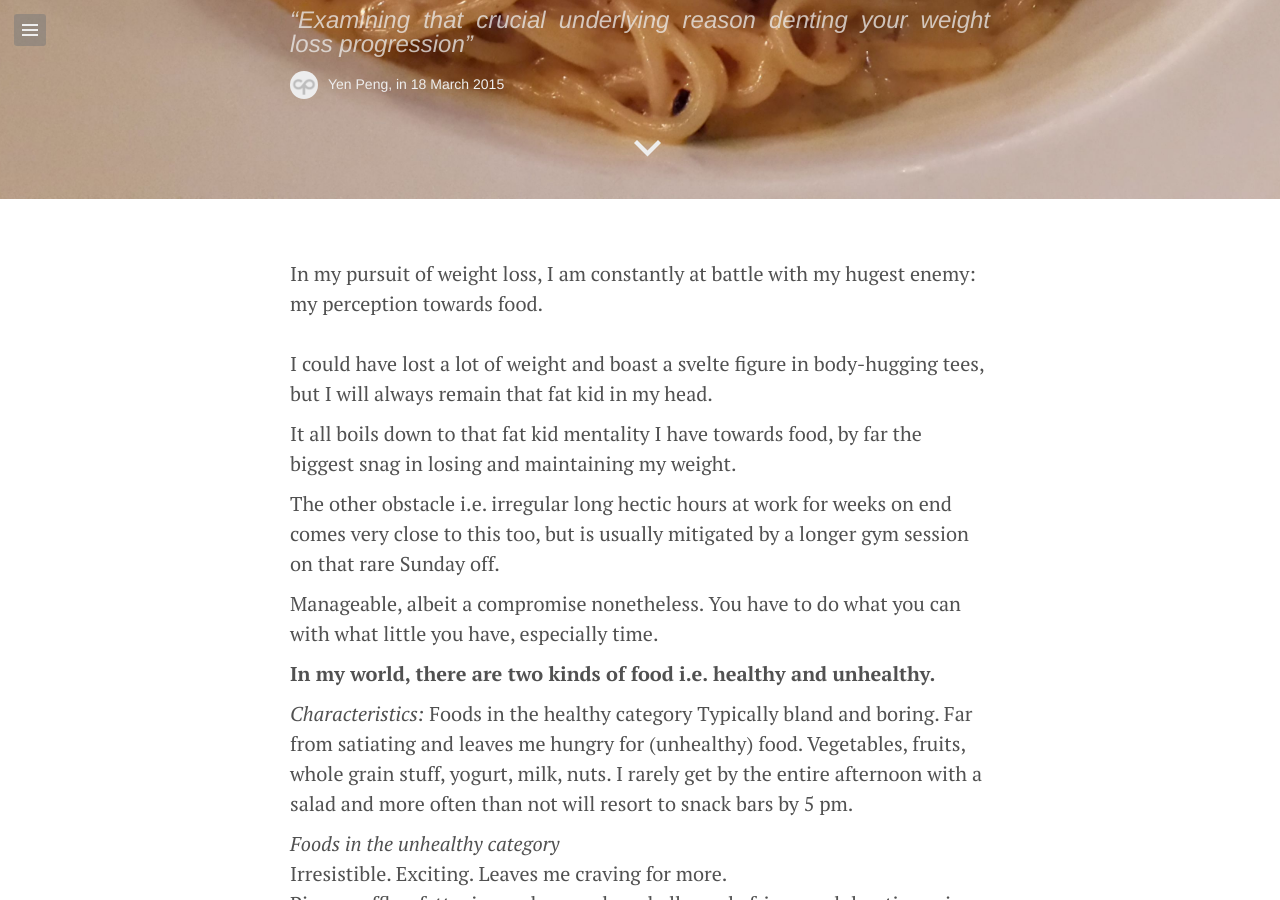
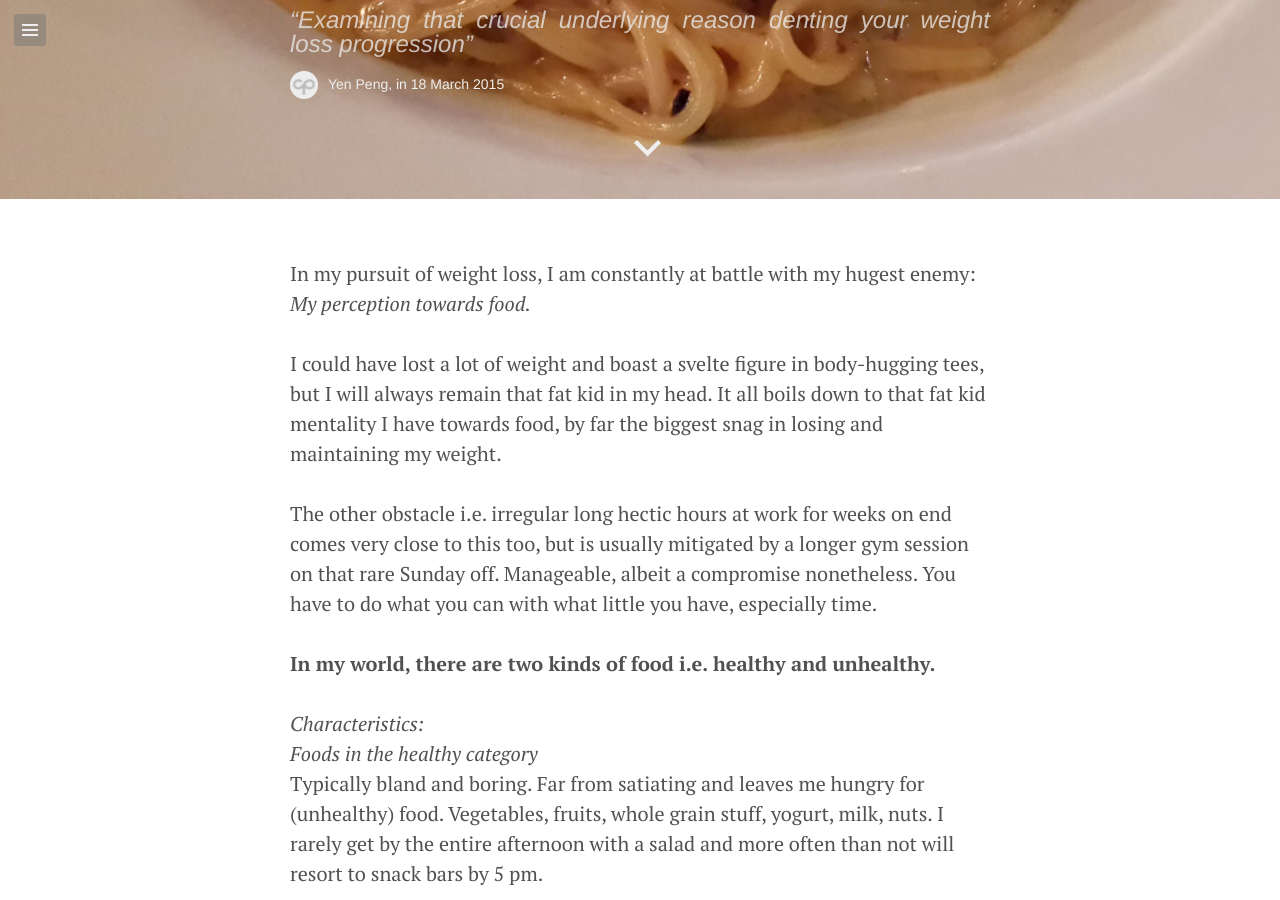
Before and after one commit to yenpeng/yenpeng.github.io, a Jekyll site: the page built from _posts/2015-03-18-what-is-food-to-you.md, in a window 1280 px wide and 900 px high, scrolled down 701 px. Built offline with Jekyll 4.4.1, drawn with Linux system fonts in a browser that asks for light colours; Markdown is read by kramdown in place of the engine named in the settings; some of the changed text lies outside the part shown.

Commit message:
text formatting 3

```diff
--- a/_posts/2015-03-18-what-is-food-to-you.md
+++ b/_posts/2015-03-18-what-is-food-to-you.md
@@ -7,44 +7,48 @@ video: false
 tags:
 ---
 
-In my pursuit of weight loss, I am constantly at battle with my hugest enemy: my perception towards food.
+In my pursuit of weight loss, I am constantly at battle with my hugest enemy:
+*My perception towards food.*
 <br>
 <br>
-I could have lost a lot of weight and boast a svelte figure in body-hugging tees, but I will always remain that fat kid in my head.
-
-
-It all boils down to that fat kid mentality I have towards food, by far the biggest snag in losing and maintaining my weight.
-
-
-The other obstacle i.e. irregular long hectic hours at work for weeks on end comes very close to this too, but is usually mitigated by a longer gym session on that rare Sunday off.
-
-
-Manageable, albeit a compromise nonetheless. You have to do what you can with what little  you have, especially time.
-
-
-**In my world, there are two kinds of food i.e. healthy and unhealthy.**
-
-
+I could have lost a lot of weight and boast a svelte figure in body-hugging tees, but I will always remain that fat kid in my head. It all boils down to that fat kid mentality I have towards food, by far the biggest snag in losing and maintaining my weight.
+<br>
+<br>
+The other obstacle i.e. irregular long hectic hours at work for weeks on end comes very close to this too, but is usually mitigated by a longer gym session on that rare Sunday off. Manageable, albeit a compromise nonetheless. You have to do what you can with what little  you have, especially time.
+<br>
+<br>
+ **In my world, there are two kinds of food i.e. healthy and unhealthy.**
+<br>
+<br>
 *Characteristics:*
-Foods in the healthy category
+<br>
+<i>Foods in the healthy category</i>
+<br>
 Typically bland and boring. Far from satiating and leaves me hungry for (unhealthy) food.
 Vegetables, fruits, whole grain stuff, yogurt, milk, nuts.
 I rarely get by the entire afternoon with a salad and more often than not will resort to snack bars by 5 pm.
-
+<br>
+<br>
 <i>Foods in the unhealthy category</i>
+<br>
 Irresistible. Exciting. Leaves me craving for more.
 Pizza, waffles, fettucine carbonara, kaya balls, curly fries, cendol, roti canai, bubble milk tea. The list is inexhaustive, being typically Malaysian.
-
+<br>
+<br>
 The biggest issue here is not the greasiness or sugar-loaded these foods are. It is my inclination towards viewing these foods as source of comfort and reward that throws me in a perpetual loop of weight loss and gain.
-
-<p>When I work long stressful hours consecutively for weeks or even months, I resort to taking out my frustration and dissatisfaction through these foods. They are my “happy foods”, that innocent little ice cream to pick me up on a dejected afternoon, the iced latte to get through the morning, the heavy lunches due to skipped breakfasts, the even heavier dinners to compensate for my unhappiness.</p>
-
-All innocent when consumed sparsely, they all combine to pack on pounds before I even know it. Or even before the projects at hand are wrapped up.
-
+<br>
+<br>
+When I work long stressful hours consecutively for weeks or even months, I resort to taking out my frustration and dissatisfaction through these foods. They are my “happy foods”, that innocent little ice cream to pick me up on a dejected afternoon, the iced latte to get through the morning, the heavy lunches due to skipped breakfasts, the even heavier dinners to compensate for my unhappiness.
+<br>
+<br>
+Albeit innocent when consumed sparsely, they all combine to pack on pounds before I even know it. Or even before the projects at hand are wrapped up.
+<br>
 It is precisely this reward system using food that translates into losing the battle before I even begin.
-
+<br>
+<br>
 I can exercise like a cow racing away from the slaughterhouse, gain precious pounds of fat-burning muscle, boost my metabolism rate through consistent meals and physical activity, eat salads on most lunches, do a low carb diet - pull out all stops to getting to my dream body. The truth is, come the cheat weekend, all sense of restraint will break loose on the dining plates.
-
+<br>
+<br>
 Heading over to the internet for guidance on managing my relationship with food has not been exactly helpful. See, a lot of articles or videos I came across mostly deal with the following:
 
 1. What sort of exercises best for effective weight loss
@@ -53,26 +57,35 @@ Heading over to the internet for guidance on managing my relationship with food
 4. How to improve workouts, exercise the right way, etc
 
 From my observation, handling our relationship with food is not as commonly discussed as those matters above. This needs to change, otherwise folks will be less aware of the reality that their diet changes are not going to last long once the the weight loss itch scratches itself out.
-
+<br>
+<br>
 Currently, I’m hitting the gym fairly regularly about 4 times a week for at least an hour each session. I’m working with a dedicated trainer, I’m lifting weights, I’m tolerating 20 minutes of cardio on average at high intensity (I detest cardio by the way), I indulge in adequate recovery periods for the body to rest and rebuild itself.
-
+<br>
+<br>
 I’m more conscious about what I eat, I’ve reduced the amount of “unhealthy” carb intake such as rice, pasta, pastries. I’ve shunned sweet sugary drinks on most days.
-
+<br>
+<br>
 I won’t give up my caffeine ever - I am better off killing myself if I had to restrain
 myself from a warm cuppa in view of my already burgeoning list of rejected foods. I eat salad / sandwiches about 3 times a week followed by healthy dinners on most weekdays. My weekend cheating has been rather docile thus far, if I should say, when compared to the lengths I used to go to during my “happy let-go” period.
-
+<br>
+<br>
 (UPDATE: My schedule has been completely flipped and I have been clocking in insane hours at work. I no longer have the luxury of affording 4 sessions at the gym, I have not seen my personal trainer for some time. My diet, while still under control, is nowhere near that described above.)
-
+<br>
+<br>
 So it seems like I’m doing most things right. And yes, the “weight” has been coming off in terms of new muscle tone, less jiggly bits, overall increase in strength and alertness.
 However, my progress is constantly threatened by my urge to indulge in ‘exciting’ foods, foods that can wipe out an entire week’s worth of calories lost through blood, sweat and tears in the gym.
-
+<br>
+<br>
 A piece of cake really (pun intended).
-
+<br>
+<br>
 You may say that cheat days are crucial for keeping your sanity in check and to provide your body with the fats you have so diligently avoided throughout the week, I do not deny that at all.
-
+<br>
+<br>
 The issue comes in when self-control during cheat weekends goes haywire.
 You’re telling me to exercise further restraint on cheat days? When I’ve been munching grass like a goat almost the entire week?
-
+<br>
+<br>
 [to be continued]
 
 -----
```
